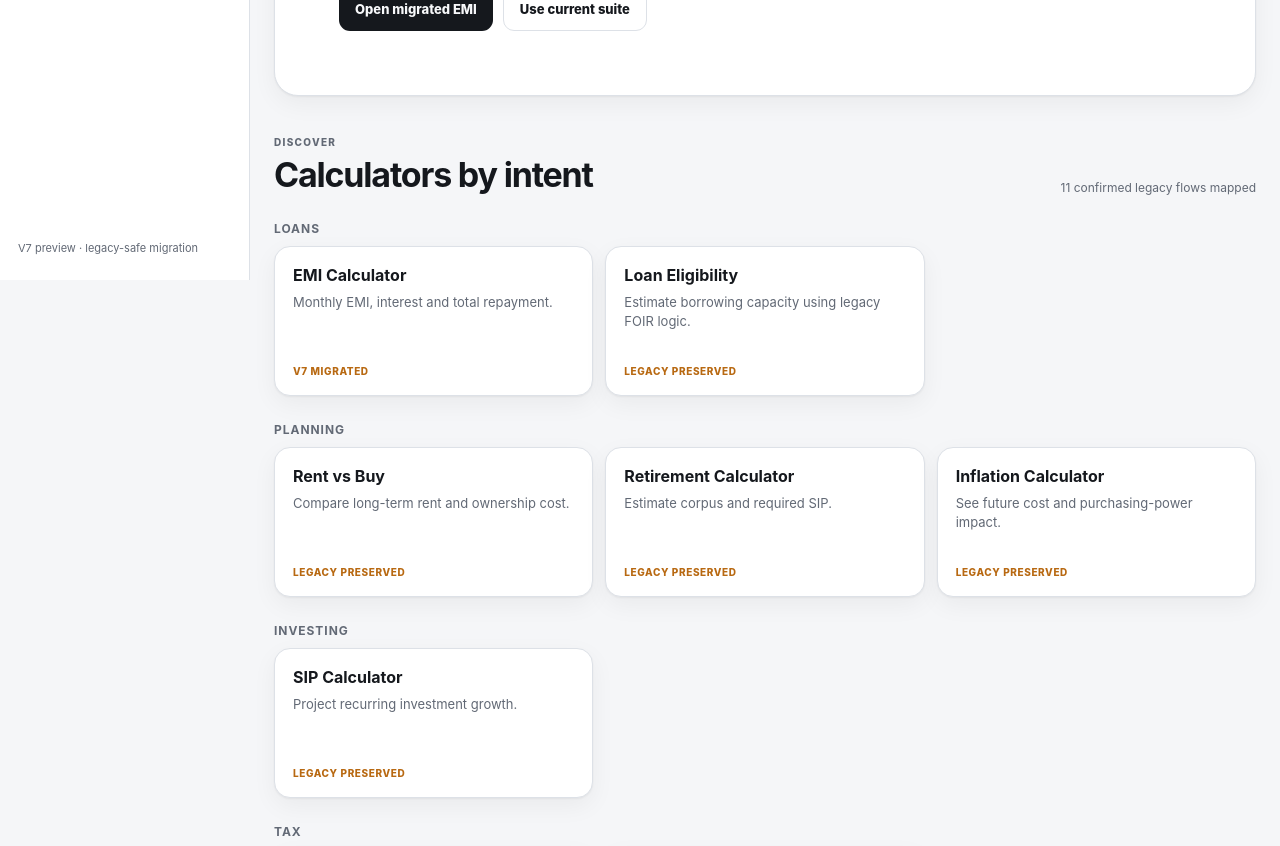
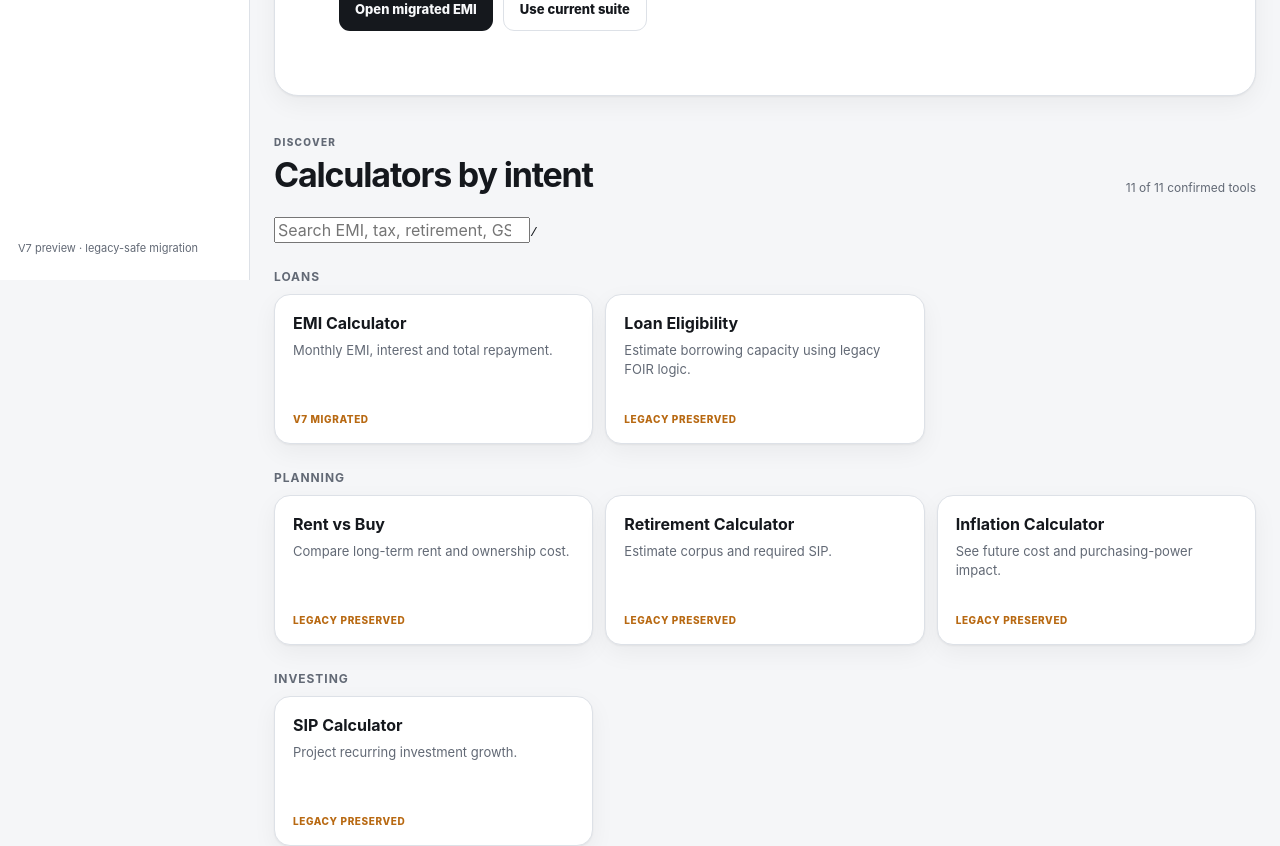
Before and after one commit to S2zxx0zxx/financeCalculator-Ind-v6.0-, a React (Vite) app in the folder apps/web/: page / in a window 1280 px wide. Shown: the part 520-1366 px from the top of the page. Built offline with nearby package versions, Linux system fonts and the light colour scheme.

Commit message:
feat(v7): add searchable calculator directory

```diff
--- a/apps/web/src/pages/DashboardPage.tsx
+++ b/apps/web/src/pages/DashboardPage.tsx
@@ -1,8 +1,7 @@
 import { Link } from "react-router";
-import { calculatorCatalog } from "../features/calculator-discovery/catalog";
+import { CalculatorDirectory } from "../features/calculator-discovery/CalculatorDirectory";
 
 export function DashboardPage() {
-  const categories = [...new Set(calculatorCatalog.map(item => item.category))];
   return (
     <>
       <section className="hero-panel">
@@ -14,25 +13,7 @@ export function DashboardPage() {
           <a className="secondary-button" href="/index.html">Use current suite</a>
         </div>
       </section>
-
-      <section className="section-block">
-        <div className="section-heading">
-          <div><span className="eyebrow">DISCOVER</span><h2>Calculators by intent</h2></div>
-          <span className="quiet">{calculatorCatalog.length} confirmed legacy flows mapped</span>
-        </div>
-        {categories.map(category => (
-          <div className="category-group" key={category}>
-            <h3>{category}</h3>
-            <div className="tool-grid">
-              {calculatorCatalog.filter(x => x.category === category).map(tool => (
-                tool.status === "migrated"
-                  ? <Link className="tool-card" key={tool.id} to={tool.href}><strong>{tool.title}</strong><span>{tool.description}</span><em>V7 migrated</em></Link>
-                  : <a className="tool-card" key={tool.id} href={tool.href}><strong>{tool.title}</strong><span>{tool.description}</span><em>Legacy preserved</em></a>
-              ))}
-            </div>
-          </div>
-        ))}
-      </section>
+      <CalculatorDirectory />
     </>
   );
 }
```
